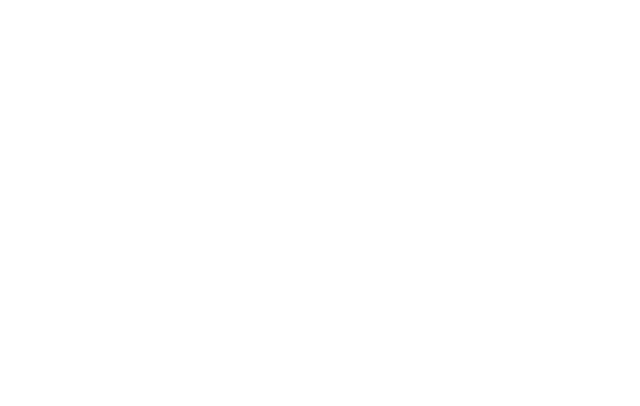
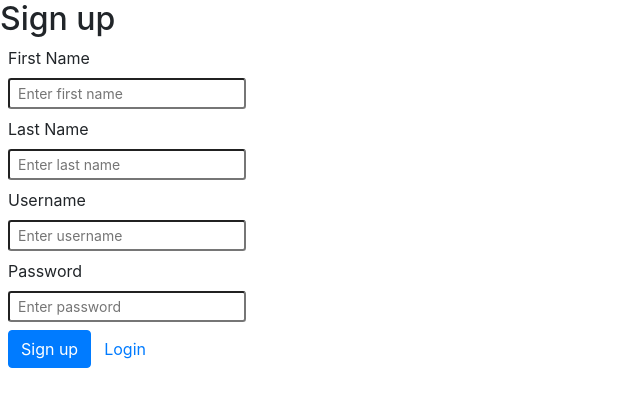
Before and after one commit to frextrite/LoginSignupReactApp, a React (Create React App) app in the folder app/: page /register in a window 1280 px wide. Shown: the top 406 px of the page, without its empty margins (0-640 px from the left). Built offline with nearby package versions, Linux system fonts and the light colour scheme.

Commit message:
Implement Register component

```diff
--- a/app/src/componenets/RegisterComponent.jsx
+++ b/app/src/componenets/RegisterComponent.jsx
@@ -1,9 +1,87 @@
 import React, { Component } from "react";
+import { Link } from 'react-router-dom';
 
 class RegisterComponent extends Component {
   state = {};
+
+  handleChange = e => {
+    const { name, value } = e.target;
+    console.log({ [name]: value });
+    this.setState({ [name]: value });
+  };
+
+  handleSubmit = e => {
+    e.preventDefault();
+    console.log(this.state);
+  };
+
   render() {
-    return <div />;
+    return (
+      <div>
+        <h2>Sign up</h2>
+        <form className="register-form m-2" onSubmit={this.handleSubmit}>
+          <fieldset>
+            <label htmlFor="firstname">First Name</label>
+            <br />
+            <input
+              id="firstname"
+              className="mb-2 form-control-sm"
+              type="text"
+              name="firstname"
+              placeholder="Enter first name"
+              onChange={this.handleChange}
+            />
+            <br />
+
+            <label htmlFor="lastname">Last Name</label>
+            <br />
+            <input
+              id="lastname"
+              className="mb-2 form-control-sm"
+              type="text"
+              name="lastname"
+              placeholder="Enter last name"
+              onChange={this.handleChange}
+            />
+            <br />
+
+            <label htmlFor="username">Username</label>
+            <br />
+            <input
+              id="username"
+              className="mb-2 form-control-sm"
+              type="text"
+              name="username"
+              placeholder="Enter username"
+              onChange={this.handleChange}
+            />
+            <br />
+
+            <label htmlFor="password">Password</label>
+            <br />
+            <input
+              id="password"
+              className="mb-2 form-control-sm"
+              type="password"
+              name="password"
+              placeholder="Enter password"
+              onChange={this.handleChange}
+            />
+            <br />
+
+            <button
+              className="btn btn-primary"
+              id="submit"
+              onClick={this.handleSubmit}
+            >
+              Sign up
+            </button>
+
+              <Link className="btn btn-link" to="/login">Login</Link>
+          </fieldset>
+        </form>
+      </div>
+    );
   }
 }
 
```
